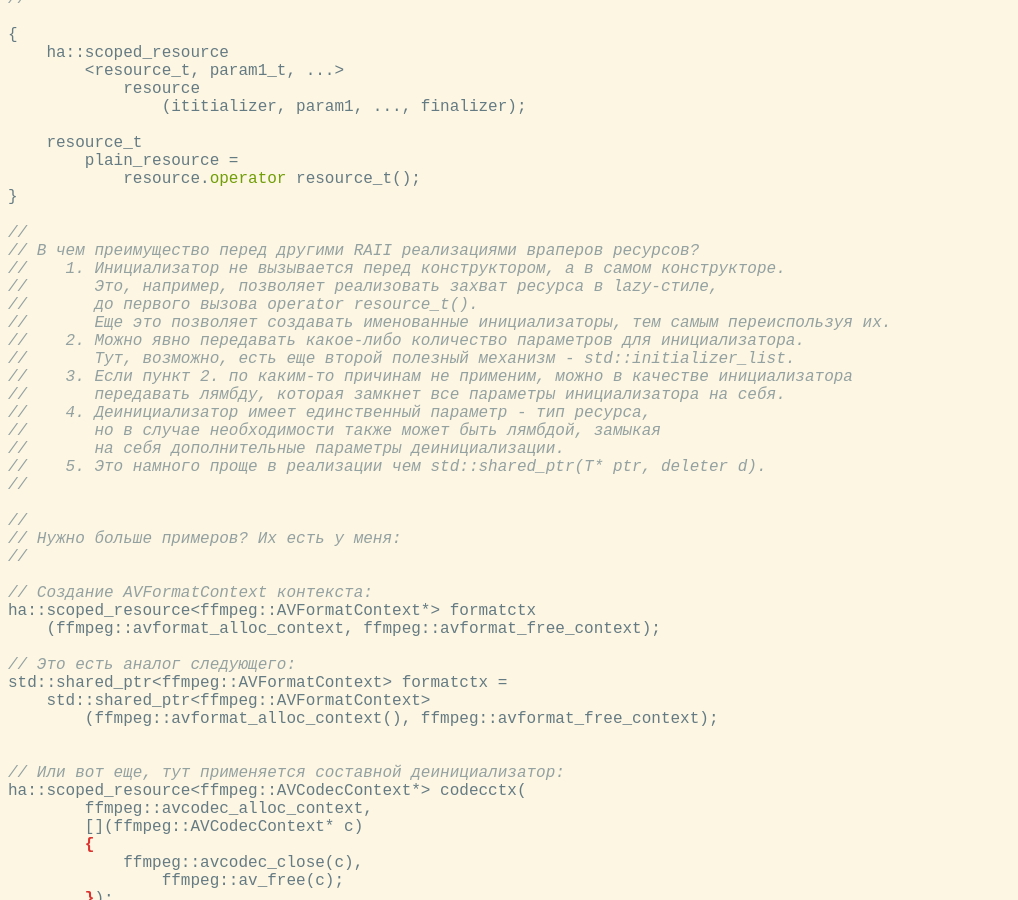
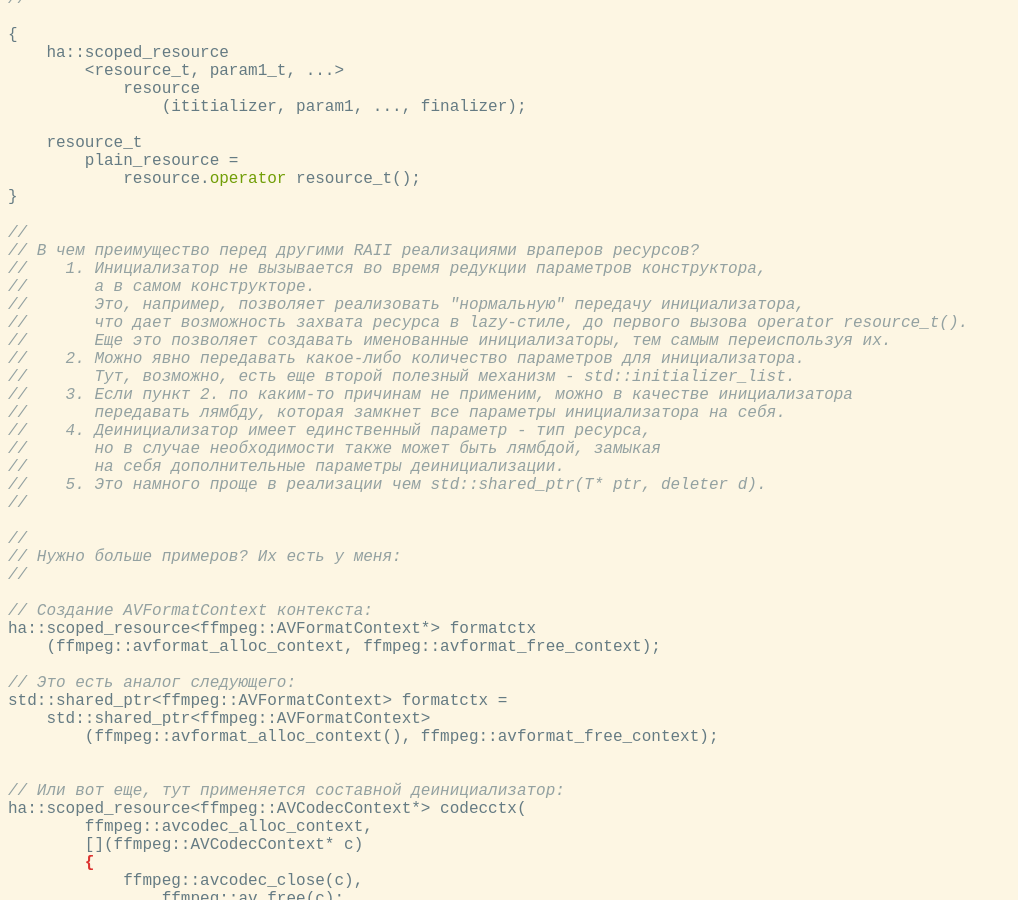
Before and after one commit to okertanov/okertanov.github.com, a Jekyll site: the page _posts/2013-03-14-shared_resource-example.cpp.html, which Jekyll copies as it is, in a window 1280 px wide and 900 px high, scrolled down 1070 px. Shown: the whole window, without its empty margins (0-1018 px from the left). Built offline with Jekyll 4.4.1, drawn with Linux system fonts in a browser that asks for light colours.

Commit message:
new article: RAII shared_resource style fix 2

```diff
--- a/_posts/2013-03-14-shared_resource-example.cpp.html
+++ b/_posts/2013-03-14-shared_resource-example.cpp.html
@@ -94,9 +94,10 @@
 
 <span class="Comment">//</span>
 <span class="Comment">// В чем преимущество перед другими RAII реализациями враперов ресурсов?</span>
-<span class="Comment">//    1. Инициализатор не вызывается перед конструктором, а в самом конструкторе.</span>
-<span class="Comment">//       Это, например, позволяет реализовать захват ресурса в lazy-стиле,</span>
-<span class="Comment">//       до первого вызова operator resource_t().</span>
+<span class="Comment">//    1. Инициализатор не вызывается во время редукции параметров конструктора,</span>
+<span class="Comment">//       а в самом конструкторе.</span>
+<span class="Comment">//       Это, например, позволяет реализовать "нормальную" передачу инициализатора,</span>
+<span class="Comment">//       что дает возможность захвата ресурса в lazy-стиле, до первого вызова operator resource_t().</span>
 <span class="Comment">//       Еще это позволяет создавать именованные инициализаторы, тем самым переиспользуя их.</span>
 <span class="Comment">//    2. Можно явно передавать какое-либо количество параметров для инициализатора.</span>
 <span class="Comment">//       Тут, возможно, есть еще второй полезный механизм - std::initializer_list.</span>
```
